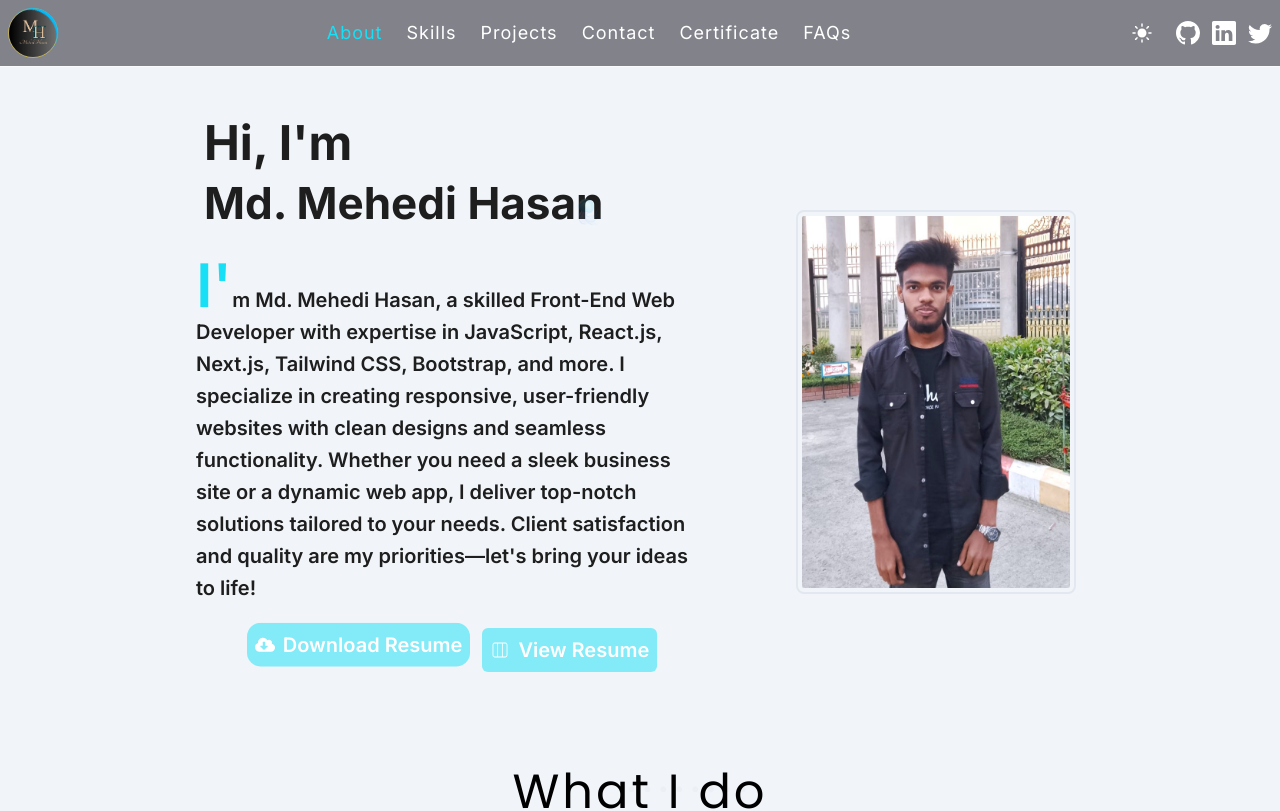
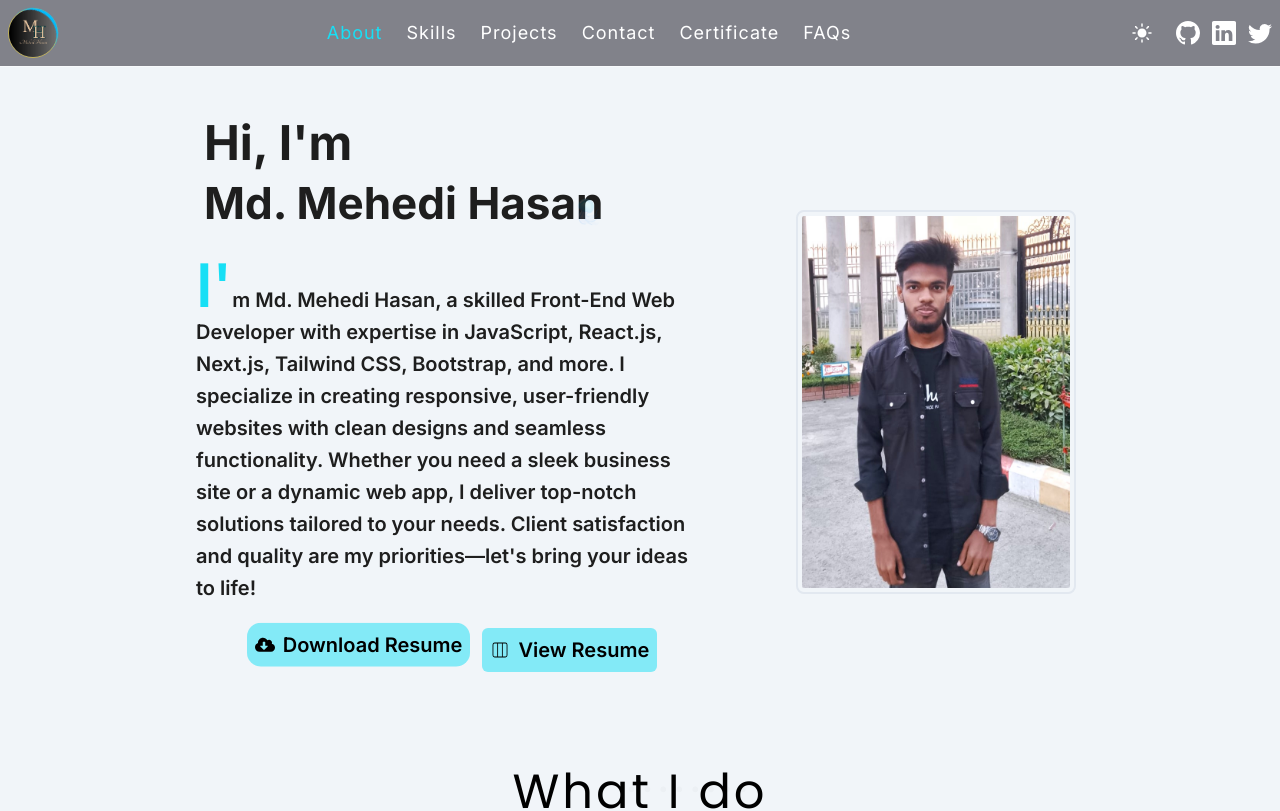
Before and after one commit to mehediweb01/portfolio, a Next.js app: page /about in a window 1280 px wide. Shown: the top 811 px of the page. Built offline with nearby package versions, Linux system fonts and the light colour scheme.

Commit message:
download resume & view resume button dark mode visible color change

```diff
--- a/components/about/DownloadViewResume.jsx
+++ b/components/about/DownloadViewResume.jsx
@@ -22,7 +22,7 @@ const DownloadViewResume = () => {
       <ButtonAnimation>
         <button
           onClick={handleDownload}
-          className="bg-activeColor/50 font-inter font-semibold text-base sm:text-xl tracking-[1%] rounded-xl px-2 py-2 cursor-pointer hover:shadow-md hover:shadow-sky-400/80 text-white transition-all duration-300 flex justify-center items-center gap-2 jump-animate"
+          className="bg-activeColor/50 font-inter font-semibold text-base sm:text-xl tracking-[1%] rounded-xl px-2 py-2 cursor-pointer hover:shadow-md hover:shadow-sky-400/80 text-black dark:text-white transition-all duration-300 flex justify-center items-center gap-2 jump-animate"
         >
           <FaCloudDownloadAlt />
           Download Resume
@@ -35,7 +35,7 @@ const DownloadViewResume = () => {
             <Link
               href={"/resume/mehedi-resume.pdf"}
               target="_blank"
-              className="bg-activeColor/50 font-inter font-semibold text-base sm:text-xl tracking-[1%] rounded-sm px-2 py-2 cursor-pointer hover:shadow-md hover:shadow-sky-400/80 text-white transition-all duration-300 md:flex justify-center items-center gap-2 hidden "
+              className="bg-activeColor/50 font-inter font-semibold text-base sm:text-xl tracking-[1%] rounded-sm px-2 py-2 cursor-pointer hover:shadow-md hover:shadow-sky-400/80 text-black dark:text-white transition-all duration-300 md:flex justify-center items-center gap-2 hidden "
             >
               <CiViewColumn />
               View Resume
```
